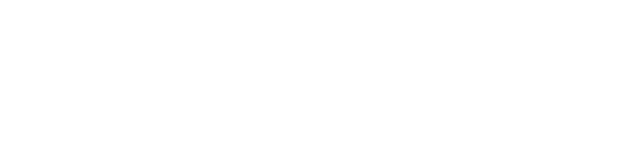
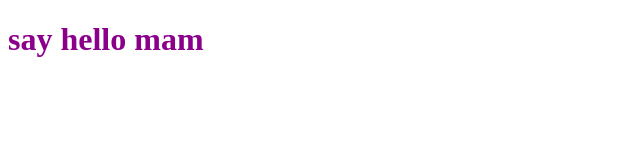
Before and after one commit to Mona-R777/profile-card, a plain HTML site: page index.html in a window 1280 px wide. Shown: the whole page, without its empty margins (0-640 px from the left). Drawn offline with Linux system fonts and the light colour scheme.

Commit message:
build text

```diff
--- a/index.html
+++ b/index.html
@@ -7,6 +7,7 @@
     <title>profile card</title>
 </head>
 <body>
+    <h1>say hello mam</h1>
 
 </body>
 </html>
--- a/style.css
+++ b/style.css
@@ -0,0 +1,3 @@
+h1{
+    color: darkmagenta;
+}
```
